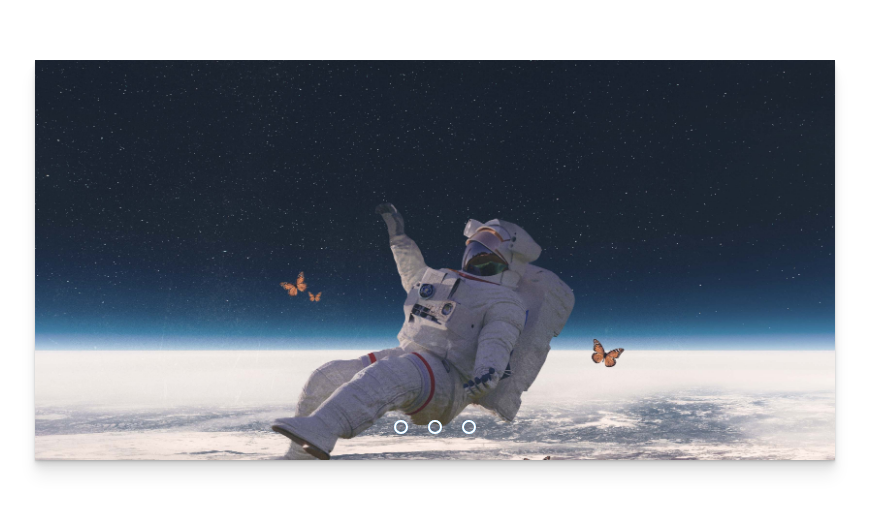
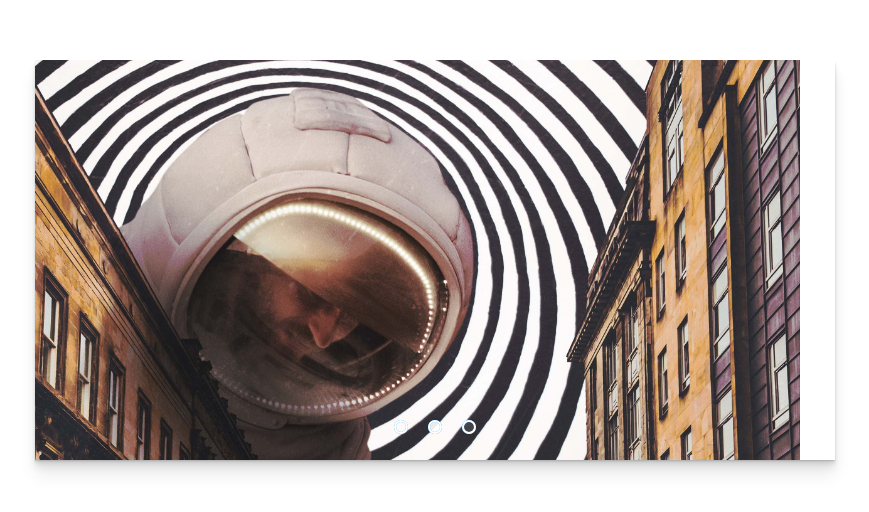
Before and after one commit to esscova/slider, a plain HTML site: page index.html in a window 1280 px wide. Shown: the part 140-652 px from the top of the page, without its empty margins (205-1074 px from the left). Drawn offline with Linux system fonts and the light colour scheme.

Commit message:
Adição de script com setInterval

```diff
--- a/script.js
+++ b/script.js
@@ -0,0 +1,14 @@
+var cont = 1;
+document.getElementById('radio1').checked = true;
+
+setInterval(()=>{
+nextImage();
+},2500);
+
+function nextImage () {
+    cont++;
+    if(cont>3){
+        cont=1;
+    }
+    document.getElementById('radio'+cont).checked = true;
+}
--- a/style.css
+++ b/style.css
@@ -25,6 +25,7 @@ body{
 .slide{
     width: 33.33%;
     position: relative;
+    transition: 2s;
 }
 .slide img{
     width: 800px;
```
